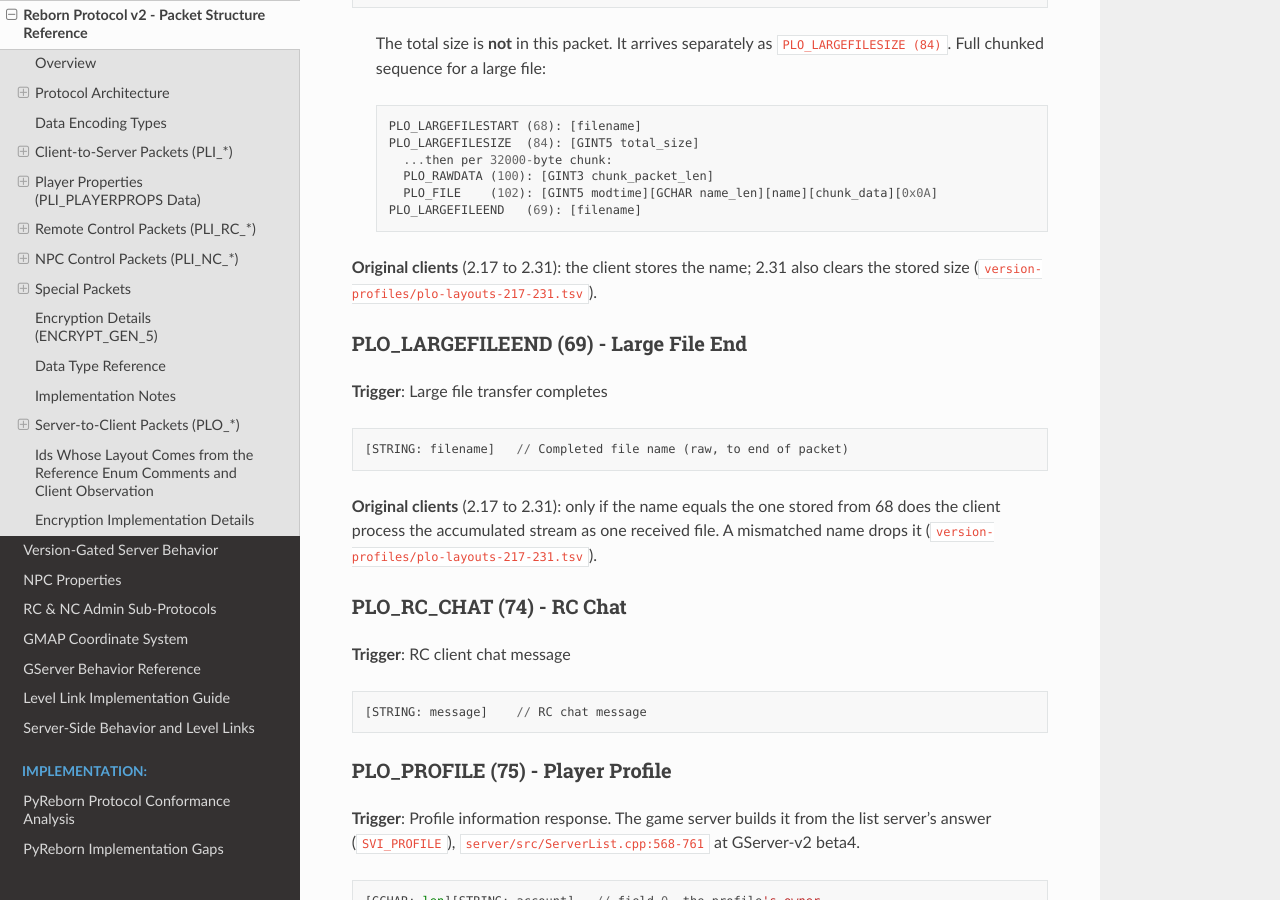
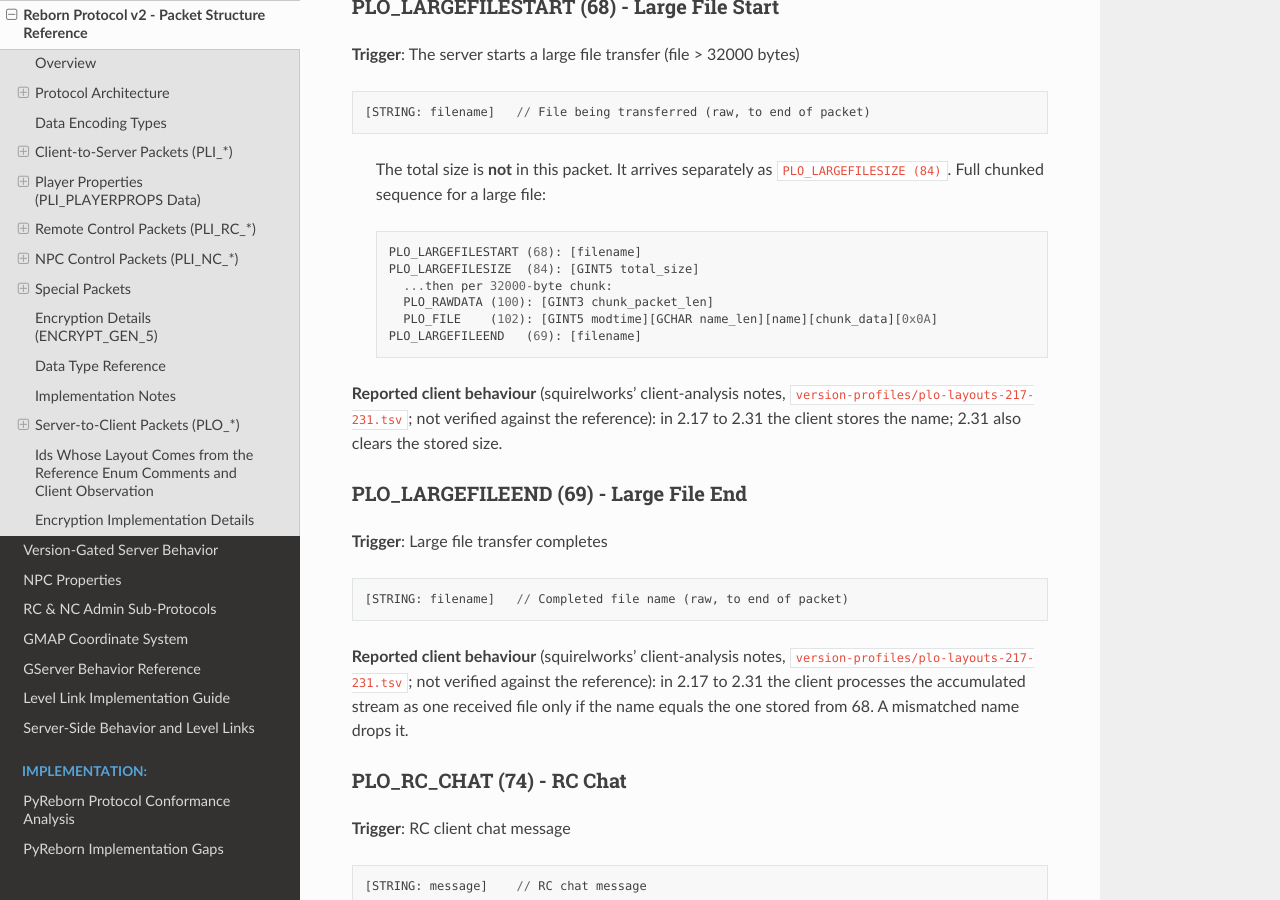
Before and after one commit to hosler/reborn-protocol-docs, a Sphinx documentation site: the page built from docs/protocol/packet-structures.md, in a window 1280 px wide and 900 px high, scrolled down 53828 px. Built offline with Sphinx 7.4.7 and the Read the Docs theme 3.1.0, drawn with Linux system fonts in a browser that asks for light colours; some of the changed text lies outside the part shown.

Commit message:
PR #34 fixups: file-transfer client claims labelled, reference .gif rule added
Client-side behaviour carries the reported label; the 34 paragraph names the
packet first. Added the reference's .gif extension rule for clients below 2.1
for 23 and 34 (PlayerClientPackets.cpp:801-806, :956-959) and the v6 engine's
update-package handling (TClient.cpp:2115-2150). Analysis-repo links turned
into plain text.

Co-Authored-By: Claude <noreply@anthropic.com>

````diff
--- a/docs/protocol/packet-structures.md
+++ b/docs/protocol/packet-structures.md
@@ -362,9 +362,11 @@ name instead. The reference server ignores the packet when it has an NPC-server
 [STRING: filename]   // Requested file path
 ```
 
-**Original clients** (1.21 and later): the file name is the rest of the packet, no length
-prefix ([`protocol/packet-layouts.md`](https://github.com/squirelworks/Graal_analysis/blob/main/protocol/packet-layouts.md)). At login 2.22 sends `PLI_UPDATEFILE (34)` for the default images (sword, shield,
-body, bomb) and then 23 for the rest.
+**Reported client behaviour** (1.21 and later; squirelworks' client-analysis notes, `protocol/packet-layouts.md`; not verified against the reference): the file name is the rest of the packet, no length
+prefix. At login 2.22 sends `PLI_UPDATEFILE (34)` for the default images (sword, shield,
+body, bomb) and then 23 for the rest. The reference reads the name the same way and adds
+`.gif` for clients below 2.1 when the name has no extension
+(`server/src/player/packets/PlayerClientPackets.cpp:801-806`).
 
 ### PLI_SHOWIMGPLAYER (24) - Show Image
 **Trigger**: Player displays an image to others
@@ -474,8 +476,10 @@ by that build.
 [STRING: filename]   // File to check
 ```
 
-**Original clients**: first sent by 1.42 (NewMain). 5.00r7's update-package downloader also
-uses 34 (with a modification time) and `PLI_VERIFYWANTSEND (47)` ([`protocol/packet-layouts.md`](https://github.com/squirelworks/Graal_analysis/blob/main/protocol/packet-layouts.md); [`protocol/v5x-clients.md`](https://github.com/squirelworks/Graal_analysis/blob/main/protocol/v5x-clients.md)).
+**Reported client behaviour** (squirelworks' client-analysis notes, `protocol/packet-layouts.md`; `protocol/v5x-clients.md`; not verified against the reference): `PLI_UPDATEFILE (34)` is first sent by 1.42 (NewMain). 5.00r7's update-package downloader also
+uses 34 (with a modification time) and `PLI_VERIFYWANTSEND (47)`. The reference also adds `.gif`
+to a name with no extension for clients below 2.1
+(`server/src/player/packets/PlayerClientPackets.cpp:956-959`).
 
 ### PLI_ADJACENTLEVEL (35) - Request Adjacent Level
 **Trigger**: Client requests neighboring level data
@@ -2069,8 +2073,8 @@ while the player has no level yet (`PlayerClient.cpp:1155-1162`). See
 > PLO_LARGEFILEEND   (69): [filename]
 > ```
 
-**Original clients** (2.17 to 2.31): the client stores the name; 2.31 also clears the stored
-size ([`version-profiles/plo-layouts-217-231.tsv`](https://github.com/squirelworks/Graal_analysis/blob/main/version-profiles/plo-layouts-217-231.tsv)).
+**Reported client behaviour** (squirelworks' client-analysis notes, `version-profiles/plo-layouts-217-231.tsv`; not verified against the reference): in 2.17 to 2.31 the client stores the name; 2.31 also clears the stored
+size.
 
 ### PLO_LARGEFILEEND (69) - Large File End
 **Trigger**: Large file transfer completes
@@ -2078,9 +2082,7 @@ size ([`version-profiles/plo-layouts-217-231.tsv`](https://github.com/squirelwor
 [STRING: filename]   // Completed file name (raw, to end of packet)
 ```
 
-**Original clients** (2.17 to 2.31): only if the name equals the one stored from 68 does the
-client process the accumulated stream as one received file. A mismatched name drops it
-([`version-profiles/plo-layouts-217-231.tsv`](https://github.com/squirelworks/Graal_analysis/blob/main/version-profiles/plo-layouts-217-231.tsv)).
+**Reported client behaviour** (squirelworks' client-analysis notes, `version-profiles/plo-layouts-217-231.tsv`; not verified against the reference): in 2.17 to 2.31 the client processes the accumulated stream as one received file only if the name equals the one stored from 68. A mismatched name drops it.
 
 ### PLO_RC_CHAT (74) - RC Chat
 **Trigger**: RC client chat message
@@ -2130,8 +2132,8 @@ NPC-server's machine. The enum comment says 5.07 and later clients do not handle
 [GUINT5: file_size]  // File size in bytes
 ```
 
-**Original clients** (2.17 to 2.31): the `GINT5` size is stored; nothing else happens on this
-packet ([`version-profiles/plo-layouts-217-231.tsv`](https://github.com/squirelworks/Graal_analysis/blob/main/version-profiles/plo-layouts-217-231.tsv)).
+**Reported client behaviour** (squirelworks' client-analysis notes, `version-profiles/plo-layouts-217-231.tsv`; not verified against the reference): in 2.17 to 2.31 the `GINT5` size is stored; nothing else happens on this
+packet.
 
 ### PLO_RAWDATA (100) - Raw Data
 **Trigger**: Raw binary data transfer. The file queue emits it only for clients on the
@@ -2213,9 +2215,10 @@ of the *following* packet. The `PLO_FILE (102)` packet follows it.
 [STRING: package]    // Completed package name
 ```
 
-**Original clients**: fires the script event `onUpdatePackageDownloaded`, and
+**Reported client behaviour** (squirelworks' client-analysis notes, `protocol/v4x-clients.md`; `protocol/v5x-clients.md`; not verified against the reference): the client fires the script event `onUpdatePackageDownloaded`, and
 `onPackagesDownloadComplete` after the last one. 4.20r8 restarts itself when its own
-executable was in the package ([`protocol/v4x-clients.md`](https://github.com/squirelworks/Graal_analysis/blob/main/protocol/v4x-clients.md); [`protocol/v5x-clients.md`](https://github.com/squirelworks/Graal_analysis/blob/main/protocol/v5x-clients.md)).
+executable was in the package. The v6 engine does both
+(`Preagonal/FourPlay/quattroplay/src/TClient.cpp:2115-2150`).
 
 ### PLO_BOARDLAYER (107) - Board Layer
 **Trigger**: Additional level layer data, sent after the board on level entry. Sent as a raw
````
